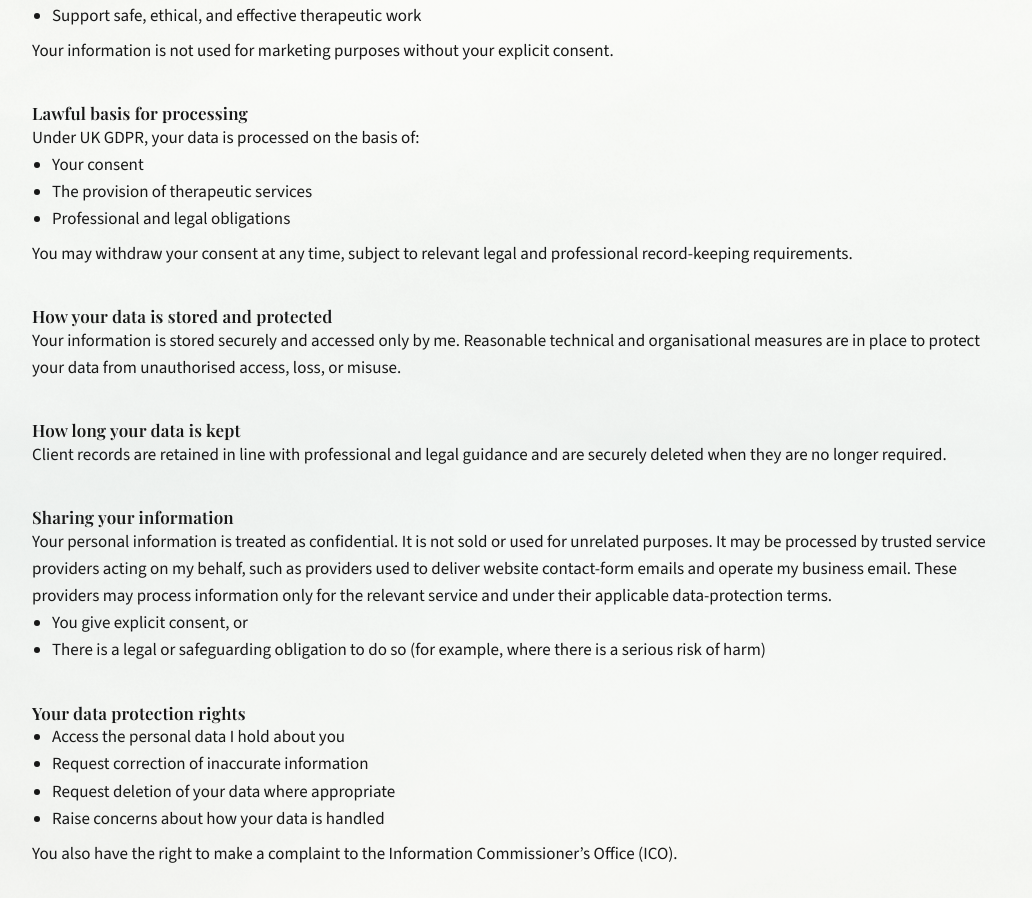
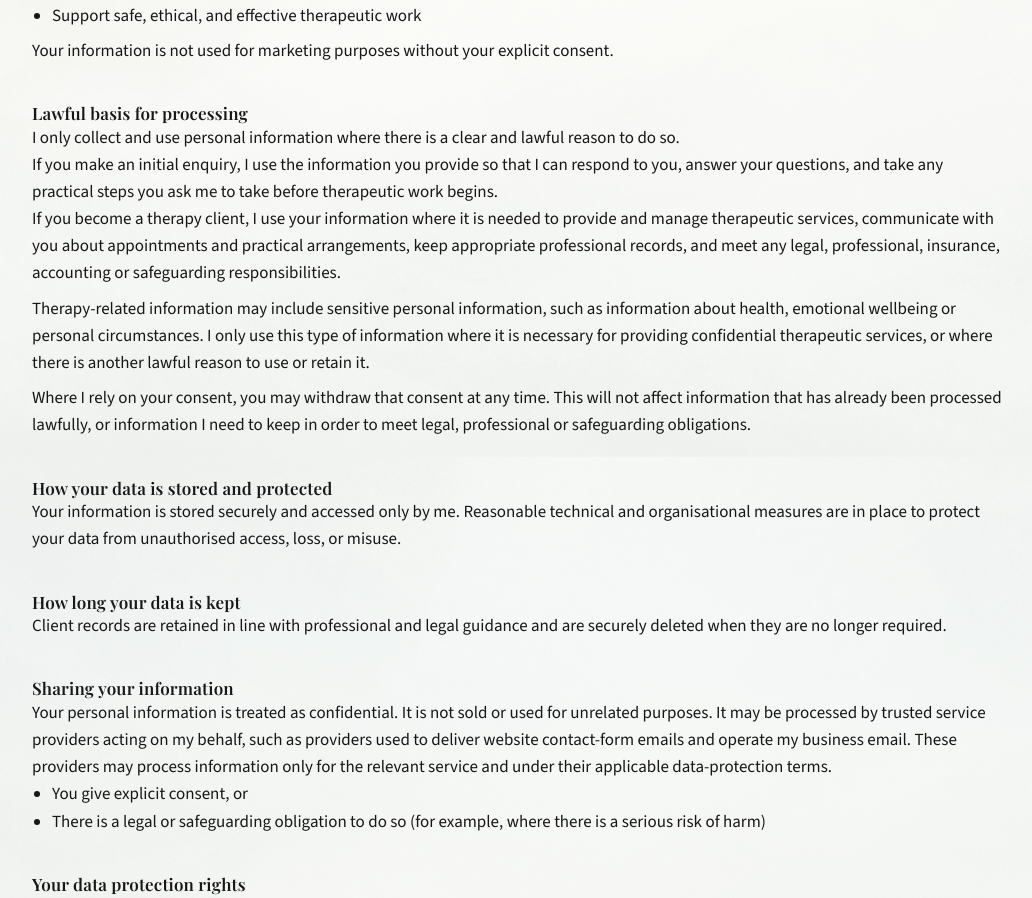
Before and after one commit to russog/natasha-russo-hypnotherapy, a Next.js app in the folder src/: page /privacy-policy in a window 1280 px wide. Shown: the part 1440-2338 px from the top of the page, without its empty margins (120-1152 px from the left). Built offline with nearby package versions, Linux system fonts and the light colour scheme.

Commit message:
Update privacy policy lawful basis wording

```diff
--- a/src/src/app/privacy-policy/page.tsx
+++ b/src/src/app/privacy-policy/page.tsx
@@ -123,16 +123,33 @@ export default function PrivacyPolicy() {
                 <section>
                     <h2 className="font-medium"><strong>Lawful basis for processing</strong></h2>
                     <p>
-                        Under UK GDPR, your data is processed on the basis of:
+                        I only collect and use personal information where there is a clear and
+                        lawful reason to do so.
                     </p>
-                    <ul className="list-disc pl-5">
-                        <li>Your consent</li>
-                        <li>The provision of therapeutic services</li>
-                        <li>Professional and legal obligations</li>
-                    </ul>
+                    <p>
+                        If you make an initial enquiry, I use the information you provide so
+                        that I can respond to you, answer your questions, and take any
+                        practical steps you ask me to take before therapeutic work begins.
+                    </p>
+                    <p>
+                        If you become a therapy client, I use your information where it is
+                        needed to provide and manage therapeutic services, communicate with
+                        you about appointments and practical arrangements, keep appropriate
+                        professional records, and meet any legal, professional, insurance,
+                        accounting or safeguarding responsibilities.
+                    </p>
                     <p className="mt-2">
-                        You may withdraw your consent at any time, subject to relevant legal
-                        and professional record-keeping requirements.
+                        Therapy-related information may include sensitive personal information,
+                        such as information about health, emotional wellbeing or personal
+                        circumstances. I only use this type of information where it is
+                        necessary for providing confidential therapeutic services, or where
+                        there is another lawful reason to use or retain it.
+                    </p>
+                    <p className="mt-2">
+                        Where I rely on your consent, you may withdraw that consent at any
+                        time. This will not affect information that has already been processed
+                        lawfully, or information I need to keep in order to meet legal,
+                        professional or safeguarding obligations.
                     </p>
                 </section>
 
```
